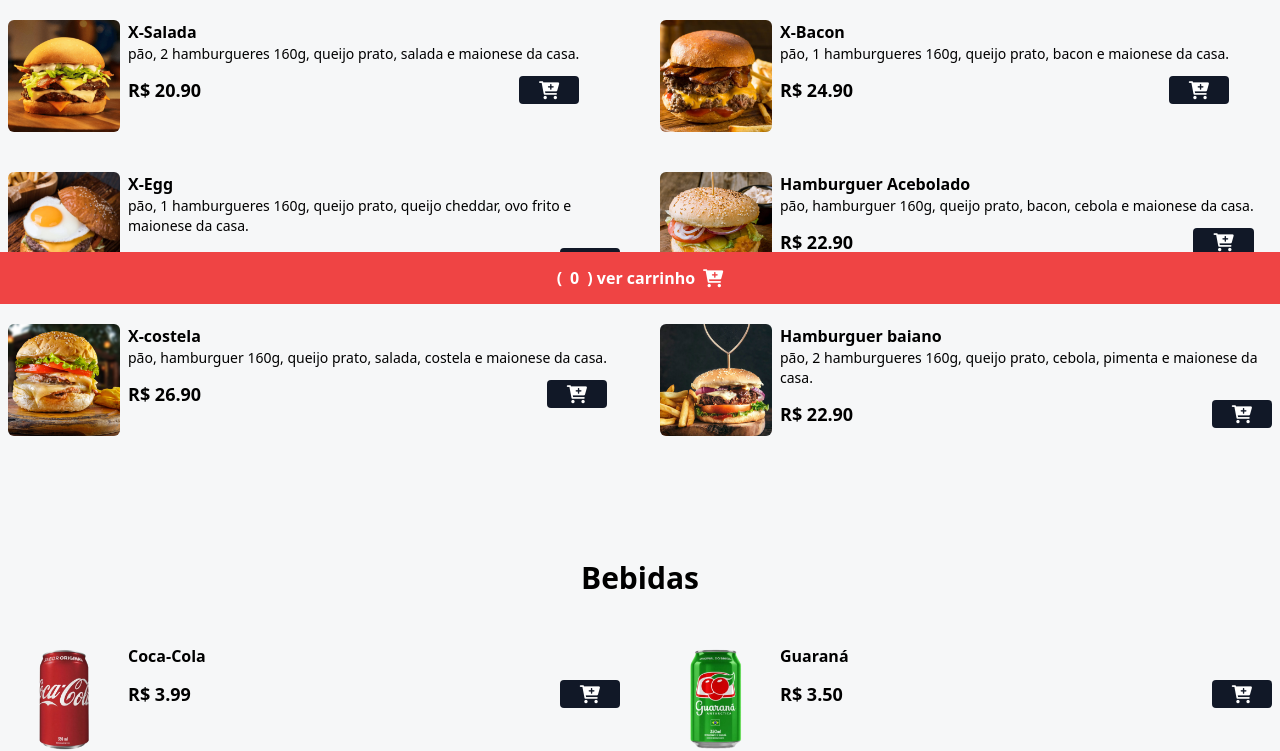
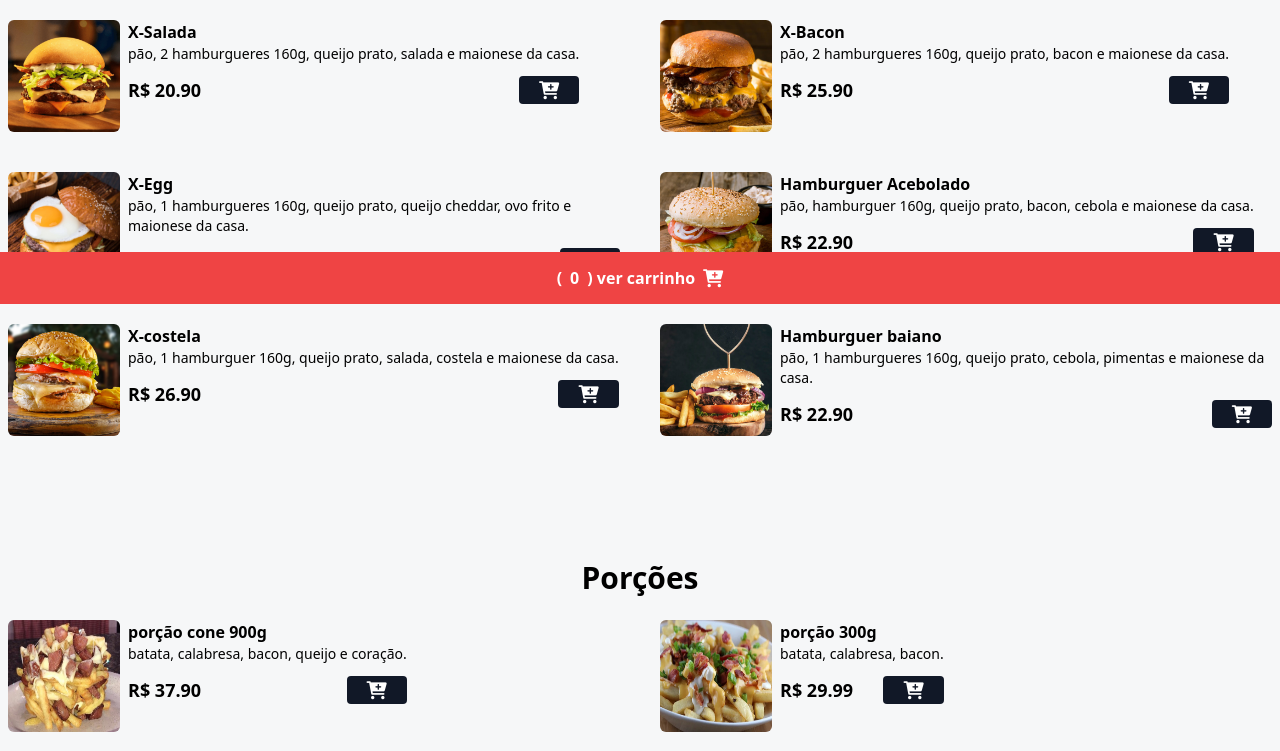
Before and after one commit to Gabrlemes/trabalho-facul, a website: page index.html in a window 1280 px wide. Shown: the part 496-1247 px from the top of the page. Drawn offline with Linux system fonts and the light colour scheme.

Commit message:
finalizado

```diff
--- a/index.html
+++ b/index.html
@@ -28,7 +28,7 @@
             <span class="text-white font-medium">Av. Rigesa, 2261 - Três Barras, SC</span>
 
             <div class="bg-green-600 px-4 py-1 rounded-1g mt-5" id="date-span">
-                <span class="text-white font-medium">Ter á Dom - 18:00 as 00:00</span>
+                <span class="text-white font-medium">Terça á Domingo - 18:00 as 00:00</span>
             </div>
         </div>
     </header>
@@ -55,7 +55,7 @@
                         class="bg-gray-900 px-5 rounded add-to-cart-btn"
                         data-name="X-Salada"
                         data-price="19.90">
-                            <i class="fa fa-cart-plus text-lg text-white"></i>
+                            <i class="fa fa-cart-plus text-lg text-white"> </i>
                         </button>
                     </div>
                 </div>
@@ -68,10 +68,10 @@
                 />
                 <div>
                     <p class="font-bold">X-Bacon</p>
-                    <P class="text-sm"> pão, 1 hamburgueres 160g, queijo prato, bacon e maionese da casa.</P>
+                    <P class="text-sm"> pão, 2 hamburgueres 160g, queijo prato, bacon e maionese da casa.</P>
 
                     <div class="flex items-center gap-2 justify-between mt-3">
-                        <p class="font-bold text-lg">R$ 24.90</p>
+                        <p class="font-bold text-lg">R$ 25.90</p>
                         <button
                         class="bg-gray-900 px-5 rounded add-to-cart-btn"
                         data-name="X-Bacon"
@@ -131,7 +131,7 @@
                 />
                 <div>
                     <p class="font-bold">X-costela</p>
-                    <P class="text-sm"> pão, hamburguer 160g, queijo prato, salada, costela e maionese da casa.</P>
+                    <P class="text-sm"> pão, 1 hamburguer 160g, queijo prato, salada, costela e maionese da casa.</P>
 
                     <div class="flex items-center gap-2 justify-between mt-3">
                         <p class="font-bold text-lg">R$ 26.90</p>
@@ -153,7 +153,7 @@
 
                 <div>
                     <p class="font-bold">Hamburguer baiano</p>
-                    <P class="text-sm"> pão, 2 hamburgueres 160g, queijo prato, cebola, pimenta e maionese da casa.</P>
+                    <P class="text-sm"> pão, 1 hamburgueres 160g, queijo prato, cebola, pimentas e maionese da casa.</P>
 
                     <div class="flex items-center gap-2 justify-between mt-3">
                         <p class="font-bold text-lg">R$ 22.90</p>
@@ -167,13 +167,61 @@
                 </div>
             </div>
 
-        </main>
+        </main> <br>
+        <!-- porções -->
+        <h2 class="text-2xl md:text-3xl font-bold text-center mt-9 mb-6">Porções</h2>
+
+        <div id="menu">
+
+        <main class="grid grid-cols-1 md:grid-cols-2 gap-7 md:gap-10 mx-auto max-w-7xl px-2 mb-16 ">
+
+            <!-- produto 1 -->
+            <div class="flex gap-2">
+                <img src="./assets/por1.jpg" alt="porção cone"
+                    class="w-28 h-28 rounded-md hover:scale-110 hover:-rotate-2 duration-300"
+                />
+                <div>
+                    <p class="font-bold">porção cone 900g</p>
+                    <P class="text-sm"> batata, calabresa, bacon, queijo e coração.</P>
+
+                    <div class="flex items-center gap-2 justify-between mt-3">
+                        <p class="font-bold text-lg">R$ 37.90</p>
+                        <button
+                        class="bg-gray-900 px-5 rounded add-to-cart-btn"
+                        data-name="porção cone"
+                        data-price="19.90">
+                            <i class="fa fa-cart-plus text-lg text-white"> </i>
+                        </button>
+                    </div>
+                </div>
+            </div>
+
+            <!-- produto 2 -->
+            <div class="flex gap-2">
+                <img src="./assets/por2.webp" alt="porção c/ bacon e calabresa"
+                    class="w-28 h-28 rounded-md hover:scale-110 hover:-rotate-2 duration-300"
+                />
+                <div>
+                    <p class="font-bold">porção 300g</p>
+                    <P class="text-sm"> batata, calabresa, bacon.</P>
+
+                    <div class="flex items-center gap-2 justify-between mt-3">
+                        <p class="font-bold text-lg">R$ 29.99</p>
+                        <button
+                        class="bg-gray-900 px-5 rounded add-to-cart-btn"
+                        data-name="porção c/ bacon e calabresa"
+                        data-price="22.90">
+                            <i class="fa fa-cart-plus text-lg text-white"></i>
+                        </button>
+                    </div>
+                </div>
+            </div>
+        </main> <br>
 
         <!-- bebidas -->
-
-        <did class="mx-auto max-w-7xl px-2 my-2">
+        <div class="mx-auto max-w-7xl px-2 my-2">
             <h2 class="font-bold text-3xl text-center mt-9 mb-6">Bebidas</h2>
-        </did>
+        </div>
 
         <div class="grid grid-cols-1 md:grid-cols-2 gap-7 md:gap-10 mx-auto max-w-7xl px-2 mb-15" id="menu">
              <!-- bebida 1 -->
@@ -238,12 +286,10 @@
                     </div>
                 </div>
             </div>
-
         </div>
-
     </div>
     <!-- fim do menu -->
-
+    <br> <br>
     <!-- modal carrinho -->
     <div class="bg-black/60 w-full h-full fixed top-0 left-0 z-[99] items-center justify-center hidden"
          id="cart-modal">
```
Also changed, not shown: assets/por1.jpg (added), assets/por2.webp (added).
